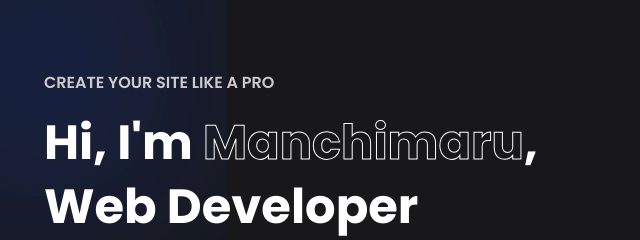
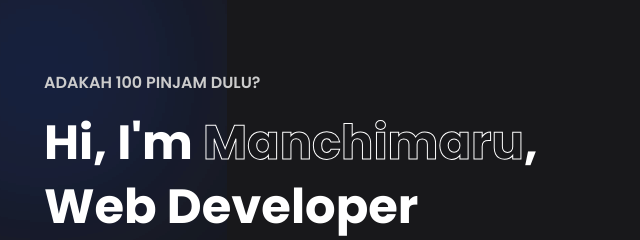
Before and after one commit to Manchimaru/Birthday-girl, a plain HTML site: page index.html in a window 1280 px wide. Shown: the part 174-414 px from the top of the page, 28-668 px from the left. Drawn offline with nearby package versions, Linux system fonts and the light colour scheme.

Commit message:
Update index.html

```diff
--- a/index.html
+++ b/index.html
@@ -31,7 +31,7 @@
         <div class="content">
             <span class="blur"></span>
             <span class="blur"></span>
-            <h4>CREATE YOUR SITE LIKE A PRO</h4>
+            <h4>ADAKAH 100 PINJAM DULU?</h4>
             <H1>Hi, I'm <span>Manchimaru</span>, Web Developer</H1>
             <p>
                 Lorem ipsum, dolor sit amet consectetur adipisicing elit. Repellendus rem eos aliquid quo rerum
```
